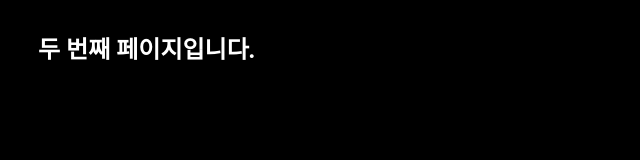
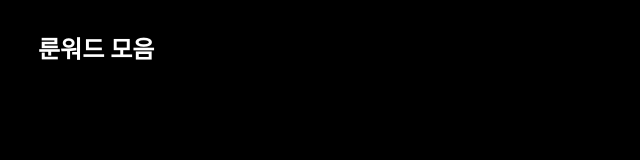
Before and after one commit to dlwodn17/wepsite, a plain HTML site: page html 두 번째 페이지.html in a window 1280 px wide. Shown: the whole page, without its empty margins (0-640 px from the left). Drawn offline with Linux system fonts and the light colour scheme.

Commit message:
Update html 두 번째 페이지.html

```diff
--- a/html 두 번째 페이지.html
+++ b/html 두 번째 페이지.html
@@ -13,6 +13,6 @@
         <link rel="icon" href="images/디아2로고아이콘.png">
     </head>
     <body text="white">
-        <h2 class="text">두 번째 페이지입니다.</h2>
+        <h2 class="text">룬워드 모음</h2>
     </body>
 </html>
```
